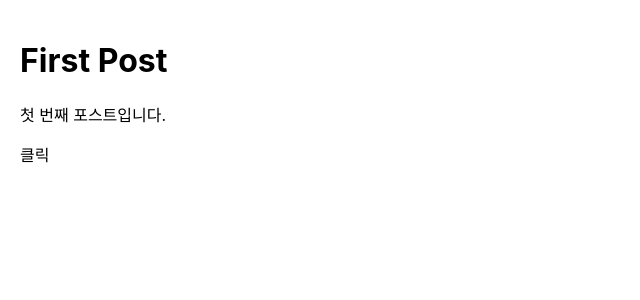
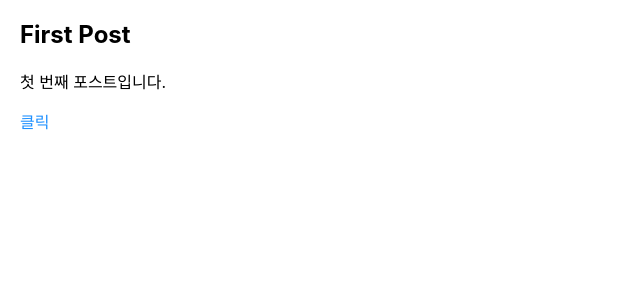
Before and after one commit to socratone/nextjs-markdown-example, a Next.js app: page /post/first-post in a window 1280 px wide. Shown: the top 300 px of the page, without its empty margins (0-640 px from the left). Built offline with nearby package versions, Linux system fonts and the light colour scheme.

Commit message:
fix: css 코드 정리

```diff
--- a/pages/index.tsx
+++ b/pages/index.tsx
@@ -1,12 +1,11 @@
 import type { NextPage } from 'next';
 import Link from 'next/link';
-import classes from '../styles/common.module.css';
 
 const Home: NextPage = () => {
   return (
-    <div className={classes.container}>
+    <section>
       <Link href="/posts">포스트 리스트 보기</Link>
-    </div>
+    </section>
   );
 };
 
--- a/pages/post/[postId].tsx
+++ b/pages/post/[postId].tsx
@@ -1,7 +1,6 @@
 import type { GetStaticPaths, GetStaticProps, NextPage } from 'next';
 import ReactMarkdown from 'react-markdown';
 import { getAllPosts, getPostData, PostData } from '../../lib/postsUtil';
-import classes from '../../styles/common.module.css';
 
 type PostsProps = {
   post: PostData;
@@ -9,9 +8,9 @@ type PostsProps = {
 
 const PostId: NextPage<PostsProps> = ({ post }) => {
   return (
-    <div className={classes.container}>
+    <section>
       <ReactMarkdown>{post.content}</ReactMarkdown>
-    </div>
+    </section>
   );
 };
 
--- a/pages/posts.tsx
+++ b/pages/posts.tsx
@@ -1,7 +1,6 @@
 import type { GetStaticProps, NextPage } from 'next';
 import Link from 'next/link';
 import { getAllPosts, PostData } from '../lib/postsUtil';
-import classes from '../styles/common.module.css';
 
 type PostsProps = {
   posts: PostData[];
@@ -9,7 +8,7 @@ type PostsProps = {
 
 const Posts: NextPage<PostsProps> = ({ posts }) => {
   return (
-    <div className={classes.container}>
+    <section>
       <ul>
         {posts.map((post) => (
           <li key={post.postId}>
@@ -19,7 +18,7 @@ const Posts: NextPage<PostsProps> = ({ posts }) => {
           </li>
         ))}
       </ul>
-    </div>
+    </section>
   );
 };
 
--- a/styles/common.module.css
+++ /dev/null
@@ -1,3 +0,0 @@
-.container {
-  padding: 20px;
-}
--- a/styles/globals.css
+++ b/styles/globals.css
@@ -6,8 +6,20 @@ body {
     Ubuntu, Cantarell, Fira Sans, Droid Sans, Helvetica Neue, sans-serif;
 }
 
+section {
+  padding: 20px;
+}
+
+ul {
+  margin: 0;
+}
+
+h1 {
+  margin-top: 0;
+}
+
 a {
-  color: inherit;
+  color: dodgerblue;
   text-decoration: none;
 }
 
```
